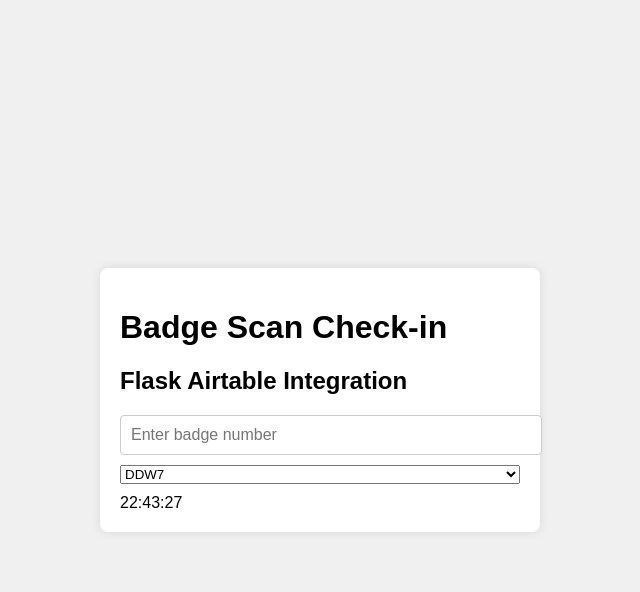
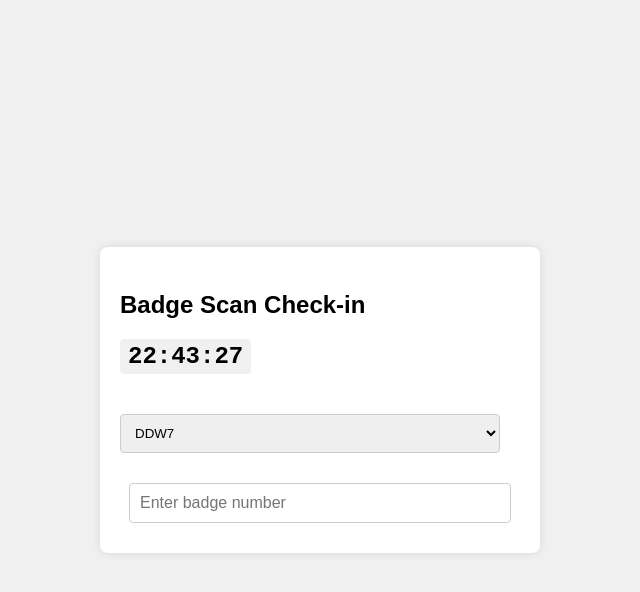
Before and after one commit to nathanblank/Badge-Scanning, a Flask app: page / in a window 1280 px wide. Shown: the top 592 px of the page, without its empty margins (320-960 px from the left). Run offline with Flask 3, Linux system fonts and the light colour scheme.

Commit message:
cleaned things up

```diff
--- a/templates/index.html
+++ b/templates/index.html
@@ -43,24 +43,73 @@
         .error {
             color: red;
         }
+
+        .title {
+            font-size: 24px;
+            font-weight: bold;
+            margin-bottom: 8px;
+        }
+
+
+        .subtitle {
+            font-size: 18px;
+            color: #555;
+            margin-bottom: 20px;
+        }
+
+        .time-display {
+            font-family: 'Courier New', monospace;
+            background-color: #f0f0f0;
+            padding: 4px 8px;
+            border-radius: 4px;
+            display: inline-block;
+            margin-bottom: 20px;
+        }
+        .input-field {
+            width: 100%;
+            padding: 1px;
+            border-radius: 1px;
+            border: 1px solid #ccc;
+            margin-bottom: 1px;
+            margin: 0 auto;
+        }
+
+        /* Dropdown menu styling */
+        .dropdown-menu {
+            width: calc(100% - 20px); /* Ensure it doesn't touch the edges */
+            padding: 10px;
+            border-radius: 4px;
+            border: 1px solid #ccc;
+            margin-bottom: 20px;
+        }
+
     </style>
 </head>
 <body>
     <div class="container">
-        <h1>Badge Scan Check-in</h1>
-        <h2>Flask Airtable Integration</h2>
+        <!-- <img src="MBBD.jpg" alt="MBBD Logo"> -->
+        <p class = "title">Badge Scan Check-in</p>
+        <h2><div id="clock" class="time-display"></div></h2>
         <form id="dataForm">
-            <input type="text" name="badgeNumber" id="dataField" placeholder="Enter badge number" required>
-            <select id="station" name="station">
+            <select id="station" name="station" class = "dropdown-menu">
                 <option value="DDW7">DDW7</option>
                 <option value="DMD9">DMD9</option>
             </select>
+            <input type="text" name="badgeNumber" id="dataField" placeholder="Enter badge number" class = "input-field" style = "width:90%">
         </form>
         <div id="message" class="message"></div>
-        <div id="clock" class="clock"></div>
+        <!--
+        <br>
+        <form id= "driverName">
+            <h3> If driver does not have badge enter full name here </h3>
+            <input type="text" name="driverNameInput" id="driverNameInput" placeholder="Enter full driver name">
+            <input type="submit" value="Submit">
+        </form>
+        -->
     </div>
     <script>
     document.getElementById('dataField').addEventListener('input', function() {
+        event.preventDefault();
         if (this.value) {
             var dataField = this;
             var badgeNumber = dataField.value;
@@ -77,7 +126,7 @@
                 .then(data => {
                     if (data.message === "Success! Record created.") {
                         dataField.value = ''; // Clear the input field
-                        document.getElementById('message').textContent = badgeNumber + " uploaded successfully at " + document.getElementById('clock').textContent;
+                        document.getElementById('message').textContent = "Badge successfully scanned at " + document.getElementById('clock').textContent;
                         document.getElementById('message').classList.remove('error');
                         document.getElementById("dataField").value = '';
                     } else {
@@ -104,5 +153,41 @@
         setInterval(updateClock, 1000);
         updateClock(); // Initial call to display clock immediately
     </script>
+
+<!--
+    <script>
+        document.getElementById('driverName').addEventListener('submit', function(event) {
+            event.preventDefault();
+            var dataField = document.getElementById('driverName');
+            var driverName = dataField.value;
+            var formData = JSON.stringify({ EmployeeName: driverName });
+
+            fetch('/', {
+                method: 'POST',
+                headers: {
+                    'Content-Type': 'application/json'
+                },
+                body: formData
+            }).then(response => response.json())
+              .then(data => {
+                  if (data.message === "Success! Record created.") {
+                      dataField.value = ''; // Clear the input field
+                      document.getElementById('message').textContent = "Record created successfully!";
+                      document.getElementById('message').classList.remove('error');
+                      document.getElementById("dataField").value = '';
+                  } else {
+                      document.getElementById('message').textContent = data.message;
+                      document.getElementById('message').classList.add('error');
+                      document.getElementById("dataField").value = '';
+                  }
+              }).catch(error => {
+                  console.error('Error:', error);
+                  document.getElementById('message').textContent = "An error occurred.";
+                  document.getElementById('message').classList.add('error');
+                  document.getElementById("dataField").value = '';
+              });
+        });
+    </script>
+-->
 </body>
 </html>
```
Also changed, not shown: templates/MBBD.jpg (added), 1 other file.
